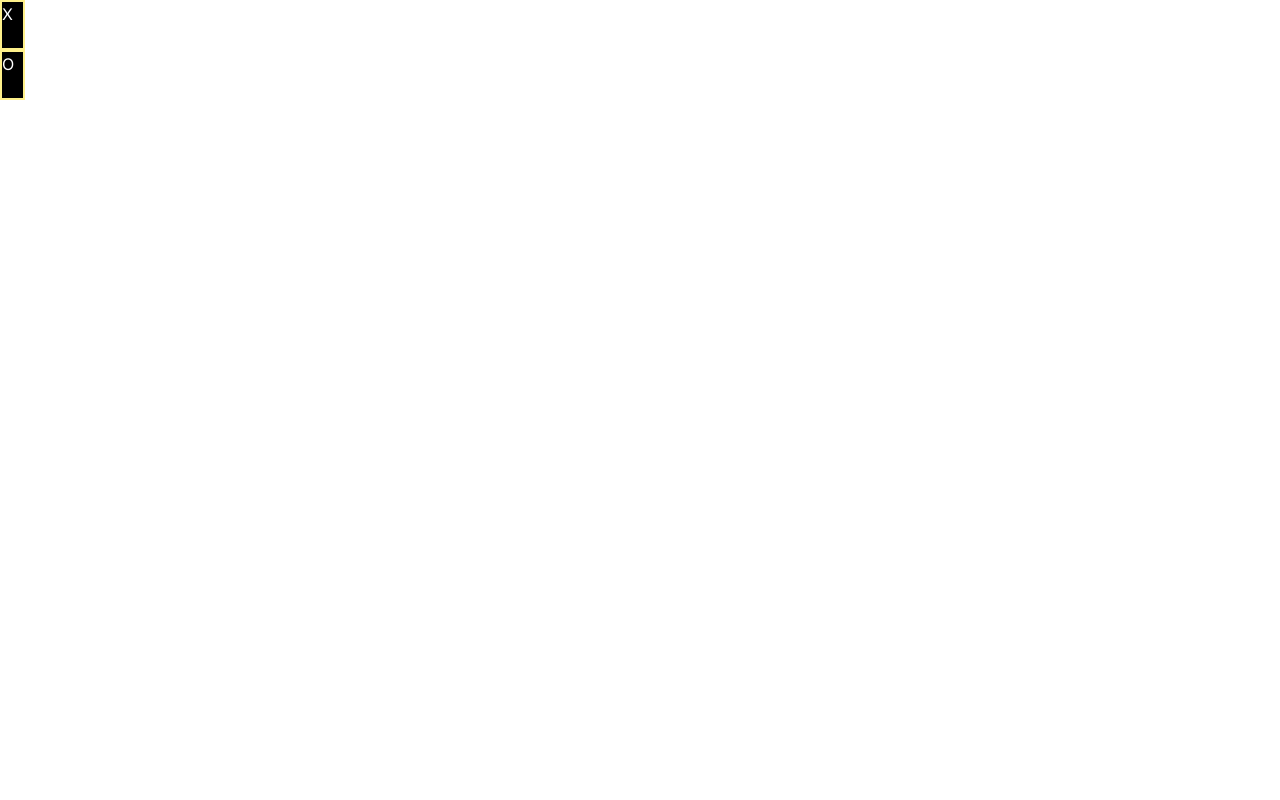
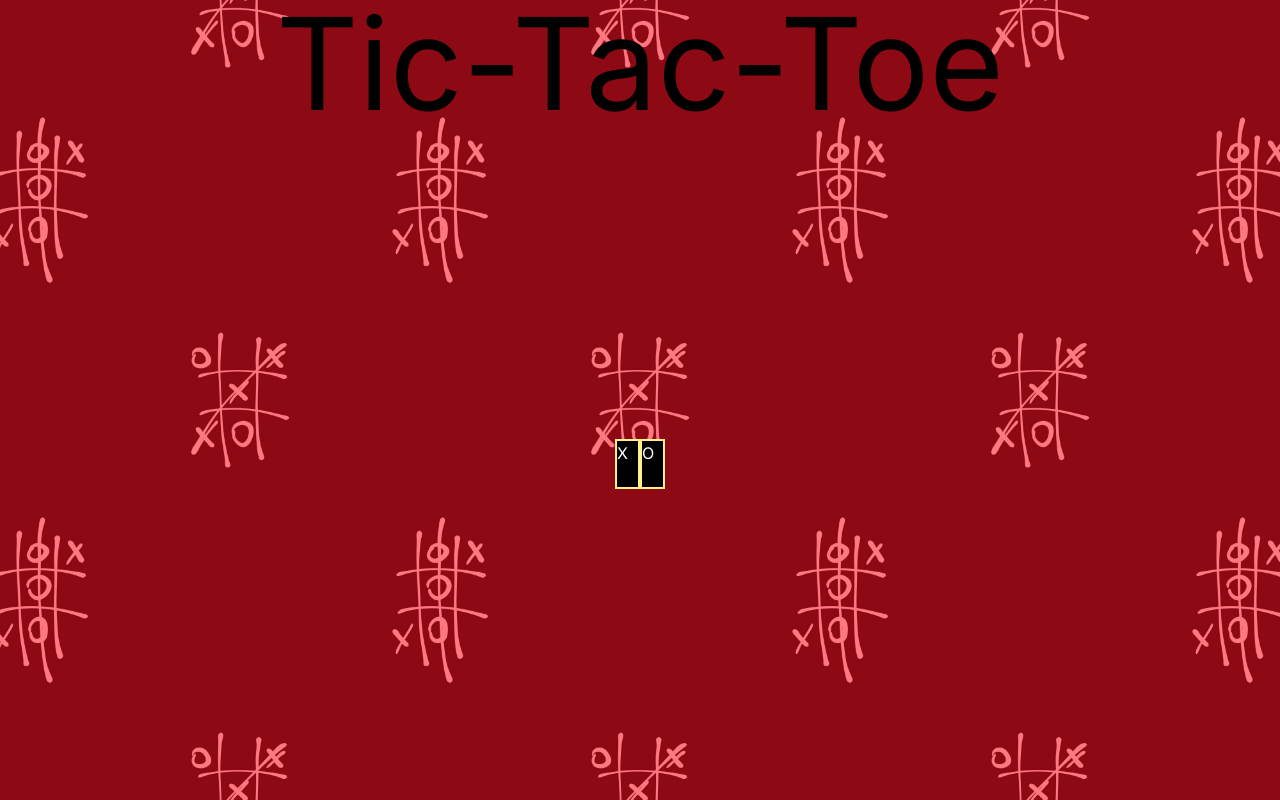
Before and after one commit to beingrajput7233/Tictactoe-NextJs, a Next.js app: page /Landing in a window 1280 px wide. Built offline with nearby package versions, Linux system fonts and the light colour scheme.

Commit message:
Landing page- background image

```diff
--- a/app/Landing/page.jsx
+++ b/app/Landing/page.jsx
@@ -2,7 +2,8 @@
 // import '../globals.css'
 import React, { useEffect, useState } from 'react';
 import { useRouter } from 'next/navigation';
-
+import Image from 'next/image';
+import bgImage from '../pictures/landingimage.jpg'
 const page = () => {
     const [aval, setAval] = useState();
     const router = useRouter();
@@ -18,14 +19,24 @@ const page = () => {
             router.push('/Game');
         }
     }, [aval]);
-
+    const backg = {
+        backgroundImage: `url(${bgImage.src})`,
+        backgroundSize: 'cover',
+        backgroundPosition: 'bottom'
+    }
     return (
         <>
-            <div className="player bg-black border-2 border-yellow-200 h-[50px] w-[25px]">
-                <button className='text-white text-center' onClick={()=>{onclickHandler('X')}}>X</button>
-            </div>
-            <div className="player bg-black border-2 border-yellow-200 h-[50px] w-[25px]">
-                <button className='text-white text-center' onClick={()=>{onclickHandler('O')}}>O</button>
+            <div style={backg} className='h-screen w-screen flex flex-col justify-start items-center'>
+                <h1 className='text-9xl '><span>Tic</span>-<span>Tac</span>-<span>Toe</span></h1>
+                <div className='flex flex-row grow items-center'>
+                    <div className="player bg-black border-2 border-yellow-200 h-[50px] w-[25px]">
+                        <button className='text-white text-center' onClick={() => { onclickHandler('X') }}>X</button>
+                    </div>
+                    <div className="player bg-black border-2 border-yellow-200 h-[50px] w-[25px]">
+                        <button className='text-white text-center' onClick={() => { onclickHandler('O') }}>O</button>
+                    </div>
+                </div>
+
             </div>
         </>
     );
```
Also changed, not shown: tailwind.config.js (+7 -7 lines), app/pictures/landingimage.jpg (added).
